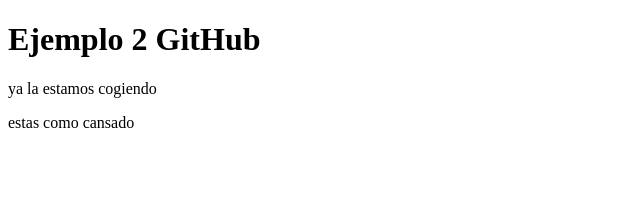
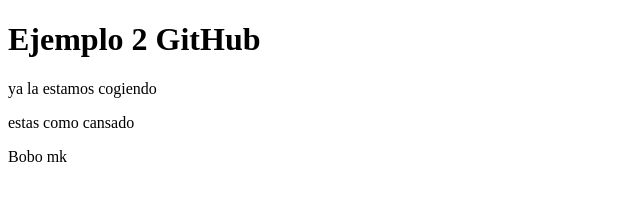
Before and after one commit to ytapiasa/Ejemplo2, a plain HTML site: page index.html in a window 1280 px wide. Shown: the full height of the page, 0-640 px from the left. Drawn offline with Linux system fonts and the light colour scheme.

Commit message:
Update index.html
hola

```diff
--- a/index.html
+++ b/index.html
@@ -10,5 +10,6 @@
     <h1>Ejemplo 2 GitHub</h1>
     <p>ya la estamos cogiendo</p>
     <p>estas como cansado</p>
+    <p>Bobo mk</p>
 </body>
 </html>
```
